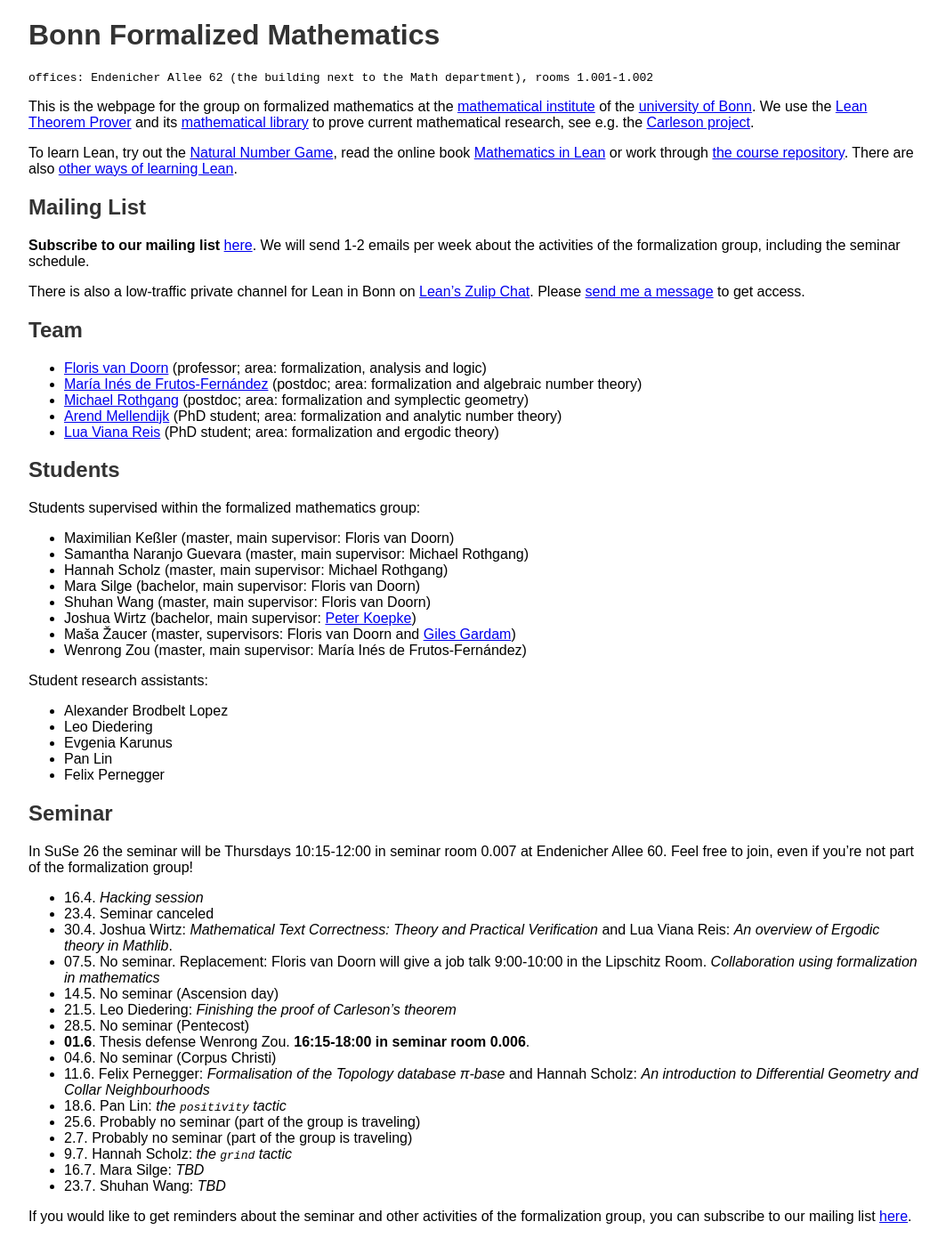
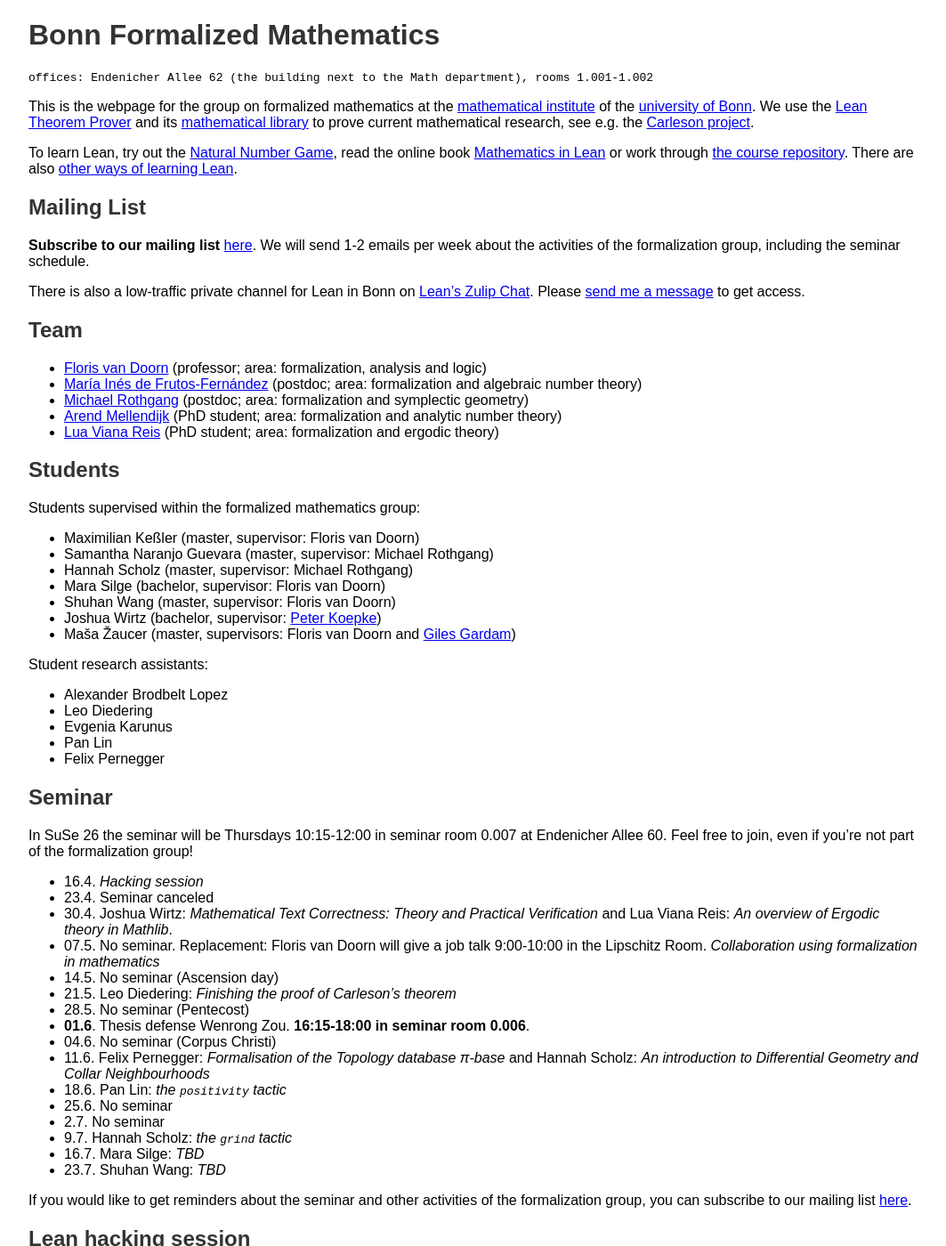
Before and after one commit to fpvandoorn/fpvandoorn.github.io, a Jekyll site: the page built from formalized-mathematics.md, in a window 1280 px wide and 1400 px high. Shown: the whole window at 89% size, without its empty margins (108-1171 px from the left). Built offline with Jekyll 4.4.1, drawn with Linux system fonts in a browser that asks for light colours; our own code applies the rules of GitHub Pages for plain Markdown files; some of the changed text lies outside the part shown.

Commit message:
add Wenrong's thesis and some minor changes

```diff
--- a/formalized-mathematics.md
+++ b/formalized-mathematics.md
@@ -32,14 +32,13 @@
 
 Students supervised within the formalized mathematics group:
 
-* Maximilian Keßler (master, main supervisor: Floris van Doorn)
-* Samantha Naranjo Guevara (master, main supervisor: Michael Rothgang)
-* Hannah Scholz (master, main supervisor: Michael Rothgang)
-* Mara Silge (bachelor, main supervisor: Floris van Doorn)
-* Shuhan Wang (master, main supervisor: Floris van Doorn)
-* Joshua Wirtz (bachelor, main supervisor: [Peter Koepke](https://www.math.uni-bonn.de/people/koepke/))
+* Maximilian Keßler (master, supervisor: Floris van Doorn)
+* Samantha Naranjo Guevara (master, supervisor: Michael Rothgang)
+* Hannah Scholz (master, supervisor: Michael Rothgang)
+* Mara Silge (bachelor, supervisor: Floris van Doorn)
+* Shuhan Wang (master, supervisor: Floris van Doorn)
+* Joshua Wirtz (bachelor, supervisor: [Peter Koepke](https://www.math.uni-bonn.de/people/koepke/))
 * Maša Žaucer (master, supervisors: Floris van Doorn and [Giles Gardam](https://www.gilesgardam.com/))
-* Wenrong Zou (master, main supervisor: María Inés de Frutos-Fernández)
 
 Student research assistants:
 * Alexander Brodbelt Lopez
@@ -64,8 +63,8 @@
 * 04.6. No seminar (Corpus Christi)
 * 11.6. Felix Pernegger: *Formalisation of the Topology database π-base* and Hannah Scholz: *An introduction to Differential Geometry and Collar Neighbourhoods*
 * 18.6. Pan Lin: *the `positivity` tactic*
-* 25.6. Probably no seminar (part of the group is traveling) <!-- Michael, Maria and Floris are traveling. -->
-* 2.7. Probably no seminar (part of the group is traveling) <!-- Michael, Maria and Floris are traveling. -->
+* 25.6. No seminar
+* 2.7. No seminar
 * 9.7. Hannah Scholz: *the `grind` tactic*
 * 16.7. Mara Silge: *TBD*
 * 23.7. Shuhan Wang: *TBD*
```
Also changed, not shown: other parts of formalized-mathematics.md (+1 -0 lines), 1 other file.
